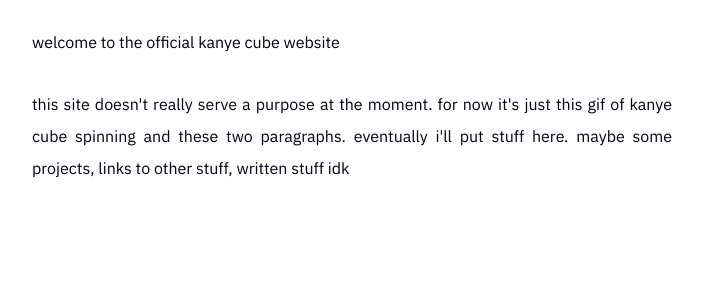
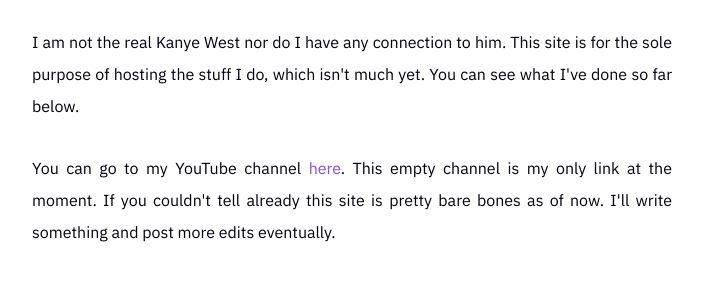
Before and after one commit to kanyecube/kanyecube.github.io, a plain HTML site: page index.html in a window 1280 px wide. Shown: the part 457-738 px from the top of the page, without its empty margins (288-991 px from the left). Drawn offline with Linux system fonts and the light colour scheme.

Commit message:
get real

```diff
--- a/css/main.css
+++ b/css/main.css
@@ -40,7 +40,7 @@ code {
     margin-right: auto;
 }
 .codeblock {
-    background-color: #000010;
+    background-color: #181b28;
     color: #ffffff;
     padding-top: 13px;
     padding-bottom: 13px;
--- a/index.html
+++ b/index.html
@@ -11,13 +11,16 @@
         <img src="media/kanyecube.gif" alt="Kanye Cube" class="center">
         <h1>Kanye Cube</h1>
         <p>
-        welcome to the official kanye cube website
+        I am not the real Kanye West nor do I have any connection to him. This site
+        is for the sole purpose of hosting the stuff I do, which isn't much yet.
+        You can see what I've done so far below.
         </p>
         <p>
-        this site doesn't really serve a purpose at the moment. for now it's just
-        this gif of kanye cube spinning and these two paragraphs. eventually i'll
-        put stuff here. maybe some projects, links to other stuff, written stuff
-        idk
+        You can go to my YouTube channel
+        <a href="https://www.youtube.com/channel/UCqKEpSqev6gx4BcU2_3cZzg">here</a>.
+        This empty channel is my only link at the moment. If you couldn't tell
+        already this site is pretty bare bones as of now. I'll write something and
+        post more edits eventually.
         </p>
     </body>
 </html>
```
